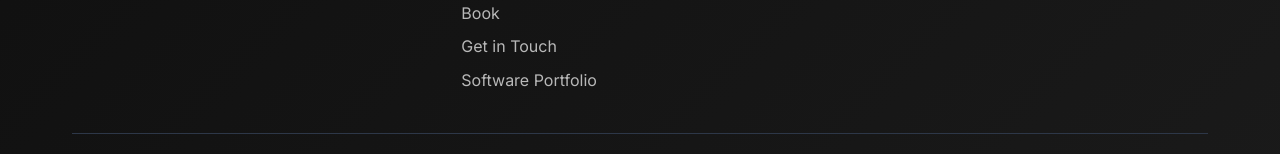
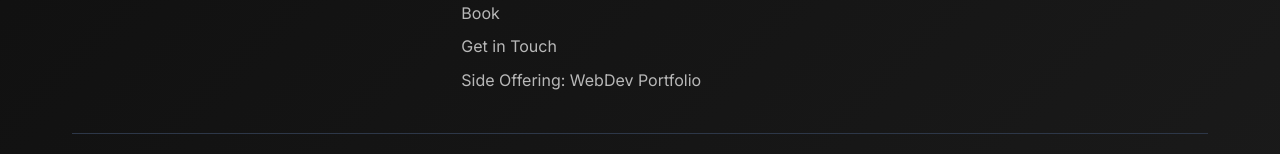
Before and after one commit to naturalCode4/kalyanamitta-website, a React (Create React App) app: page / in a window 1280 px wide. Shown: the part 4604-4758 px from the top of the page. Built offline with nearby package versions, Linux system fonts and the light colour scheme; the HTML template or start-up script is replaced by a standard one.

Commit message:
footer changed web dev text

```diff
--- a/src/components/Footer.js
+++ b/src/components/Footer.js
@@ -26,7 +26,7 @@ const Footer = () => {
               <li><Link to="/rates">Rates</Link></li>
               <li><Link to="/contact">Book</Link></li>
               <li><Link to="/contact#get-in-touch">Get in Touch</Link></li>
-              <li><Link to="/devportfolio">Software Portfolio</Link></li>
+              <li><Link to="/devportfolio">Side Offering: WebDev Portfolio</Link></li>
             </ul>
           </div>
 
--- a/src/pages/Devportfolio.js
+++ b/src/pages/Devportfolio.js
@@ -12,10 +12,10 @@ const Portfolio = () => {
 
   useEffect(() => {
     const footer = document.querySelector('footer');
-    if (footer) footer.style.display = 'none';
-    return () => {
-      if (footer) footer.style.display = 'block'; // Restore on unmount
-    };
+      if (footer) footer.style.display = 'none';
+      return () => {
+        if (footer) footer.style.display = 'block'; // Restore on unmount
+      };
   }, []);
 
   const projects = [
@@ -189,7 +189,7 @@ const Portfolio = () => {
           <div className="contact-text-col">
             <h3>Let's Connect</h3>
             <p>
-              Building and designing high quality custom websites is a passion. I have some availability, so get in touch if you would like me to build (or contribute to) your website or app.
+              Building and designing high quality custom websites is a passion! I have some availability, so get in touch if you would like me to build (or contribute to) your website or app.
             </p>
             <p>
               If you value clean code, excellent design, timely delivery, and a seasoned developer who invests and cares about the product, I'd love to hear from you.
```
